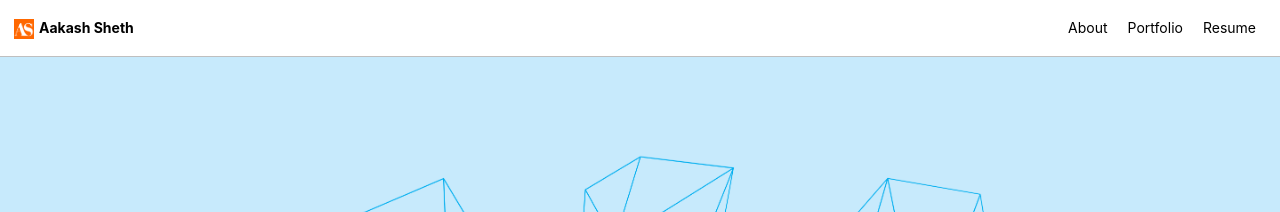
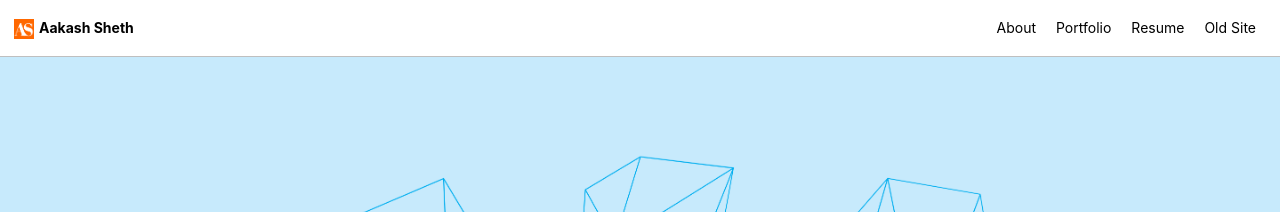
Before and after one commit to aakash-sheth/aakash-sheth.github.io, a Jekyll site: the page built from index.html, in a window 1280 px wide. Shown: the top 212 px of the page. Built offline with Jekyll 4.4.1, drawn with Linux system fonts in a browser that asks for light colours; cached includes are drawn as plain includes; nearby versions of some CDN libraries; the list of posts is cut into pages by our own code.

```diff
--- a/_data/navigation.yml
+++ b/_data/navigation.yml
@@ -6,6 +6,8 @@ main:
     url: /blog/
   - title: "Resume"
     url: /docs/Resume_Aakash_Sheth(DM108).pdf
+  - title: "Old Site"
+    url: https://iamaakash.info
   # - title: "About"
   #   url: https://mmistakes.github.io/minimal-mistakes/about/
   # - title: "Sample Posts"
```
